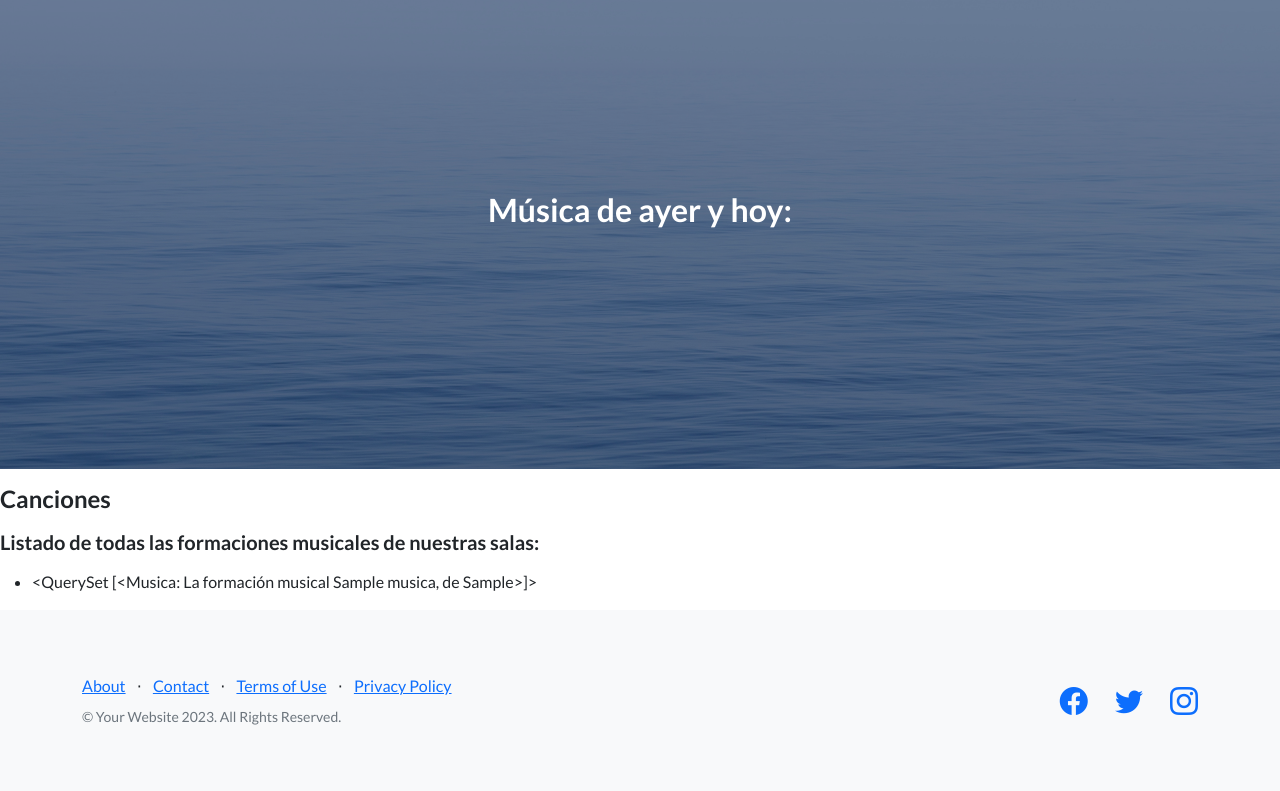
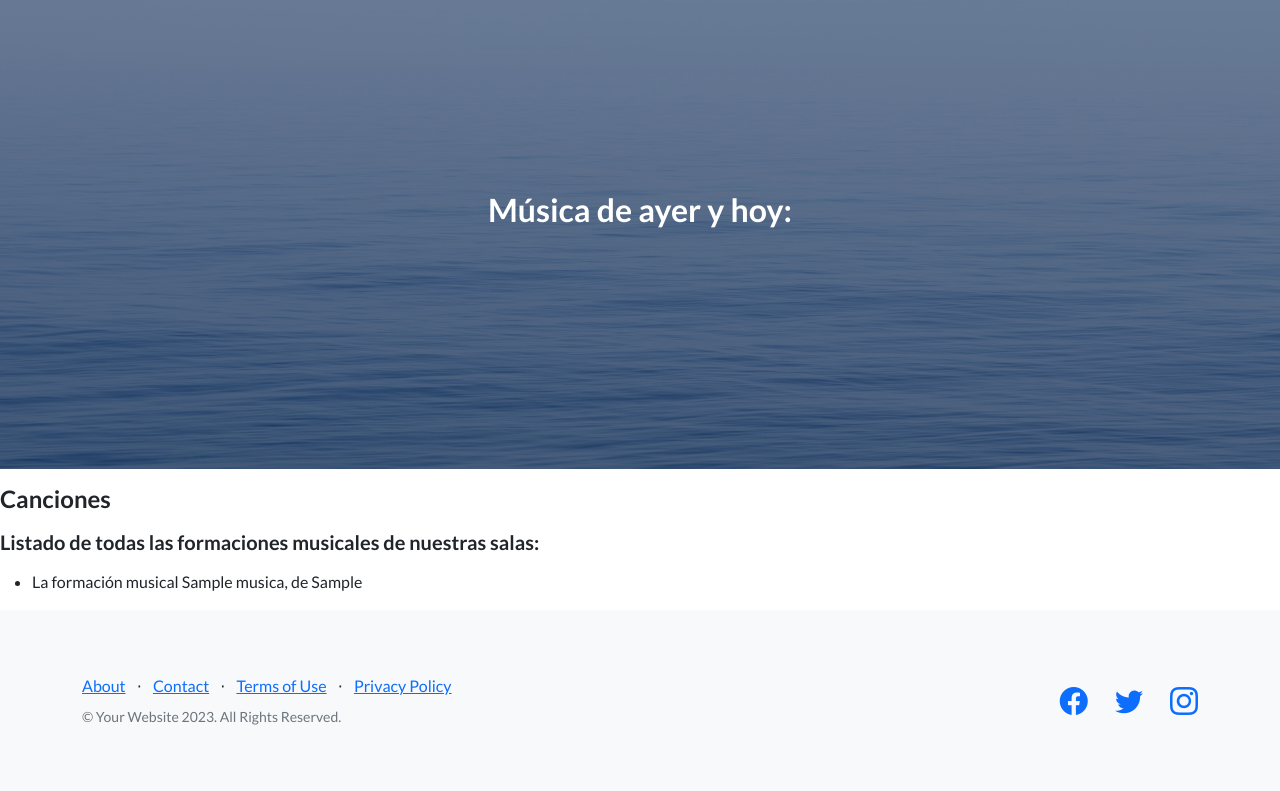
Before and after one commit to nataliaalves91/Tercera-pre-entrega-Alves, a Django app: page /gestion_cultural/lista-musica/ in a window 1280 px wide. Shown: the part 67-858 px from the top of the page. Run offline with Django 5.2, Linux system fonts and the light colour scheme; tables that the repository leaves empty hold one stand-in row (values such as "Sample post"); some libraries are stand-ins or nearby versions.

Commit message:
modificacion variable contexto html musica

```diff
--- a/AppGestiondeCultura/templates/musica_list.html
+++ b/AppGestiondeCultura/templates/musica_list.html
@@ -28,10 +28,10 @@
             <p></p>
             <ul>
 
-                {% for cada_grupo in musica %}
+                {% for grupo in musica %}
 
                     <li>
-                            {{musica}}
+                            {{grupo}}
 
                     </li>
 
```
